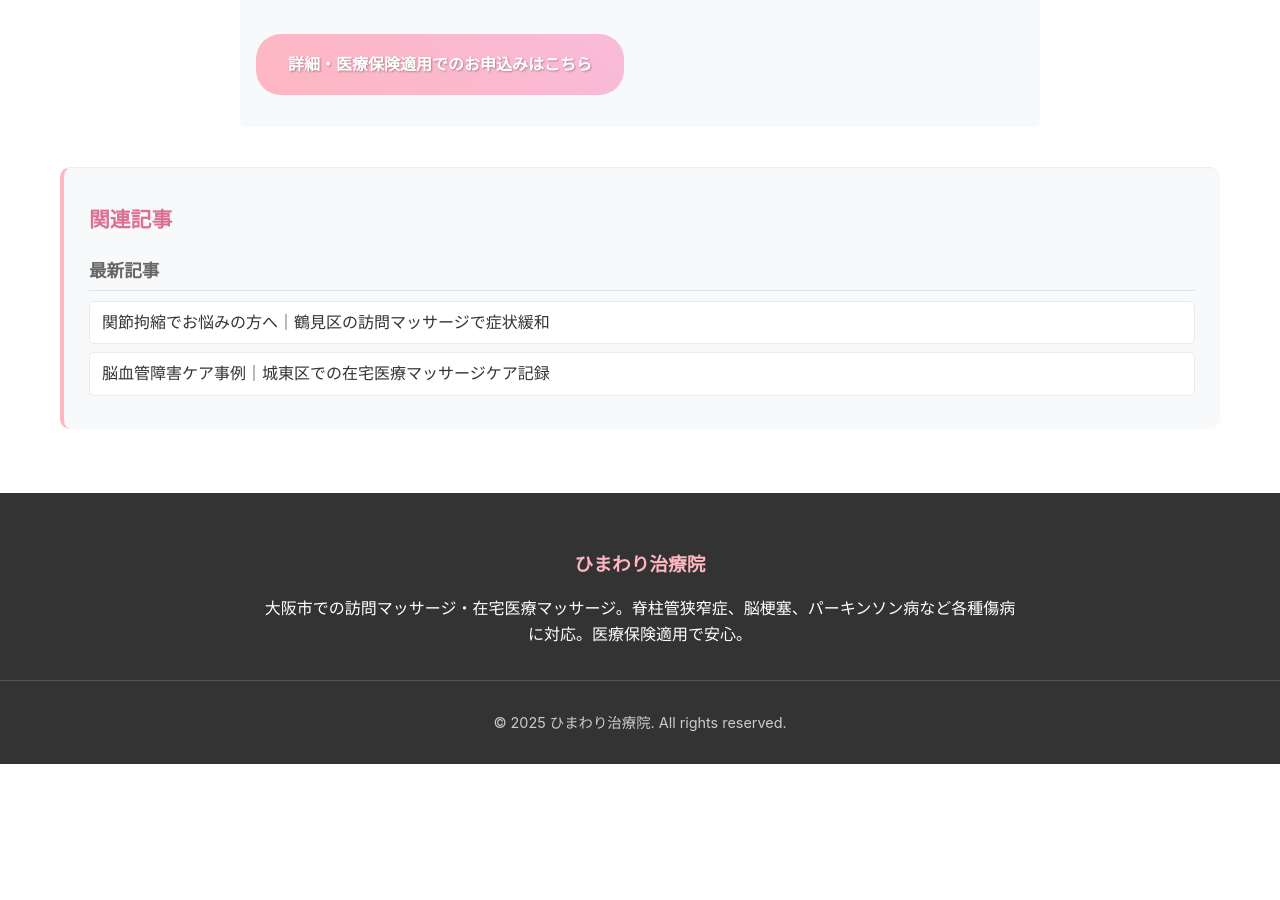
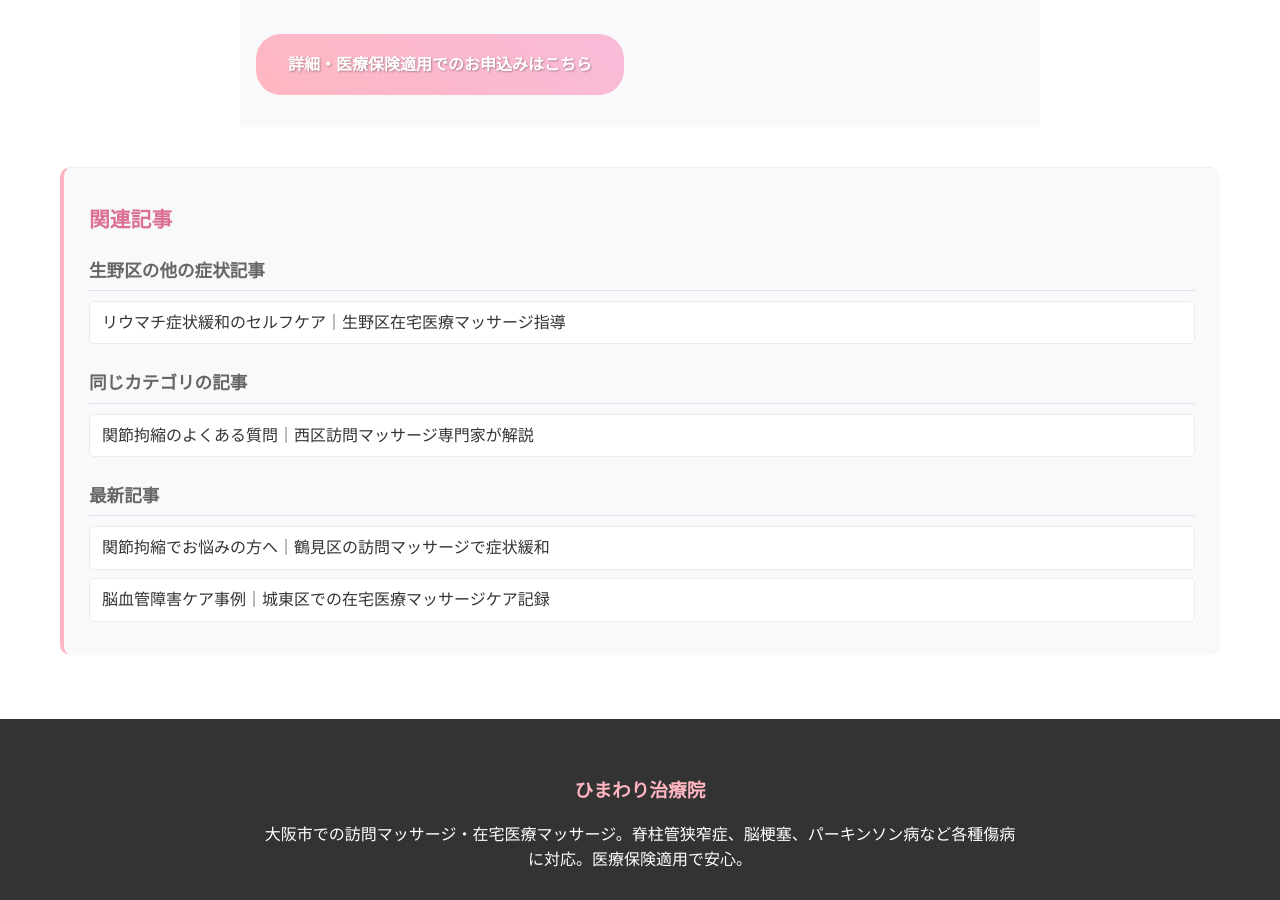
Before and after one commit to satoshi-kemmotsu/blog, a Jekyll site: the page built from _posts/2025-08-02-spinal-stenosis-qa-ikuno.md, in a window 1280 px wide and 900 px high, scrolled down 2017 px. Built offline with Jekyll 4.4.1, drawn with Linux system fonts in a browser that asks for light colours; before the commit the page ends 2781 px from its top, so only the background shows below that.

Commit message:
SEO内部リンク効果を最大化する関連記事表示システム実装
🎯 新機能:
- 同一症状×他地域記事の優先表示
- 同一地域×他症状記事の戦略的表示
- 同一カテゴリ記事による回遊率向上
- インテリジェントなフォールバック機能

🚀 SEO効果:
- 症状別内部リンク強化
- 地域別SEO最適化
- ユーザー回遊率大幅向上
- 検索エンジン評価向上

🤖 Generated with [Claude Code](https://claude.ai/code)

Co-Authored-By: Claude <noreply@anthropic.com>

```diff
--- a/_layouts/post.html
+++ b/_layouts/post.html
@@ -81,6 +81,75 @@ layout: default
 <!-- 関連記事 -->
 <div class="related-posts">
   <h3>関連記事</h3>
+
+  <!-- 同一症状×他地域記事 -->
+  {% if page.tags and page.tags.size > 0 %}
+    {% assign same_condition_posts = site.posts | where_exp: "post", "post.tags contains page.tags[0]" %}
+    {% assign same_condition_filtered = same_condition_posts | where_exp: "post", "post.url != page.url" %}
+    {% if same_condition_filtered.size > 0 %}
+      <div class="related-section">
+        <h4>{{ page.tags[0] }}に関する他地域の記事</h4>
+        <ul class="related-list">
+          {% for post in same_condition_filtered limit:2 %}
+          <li>
+            <a href="{{ post.url | relative_url }}">{{ post.title }}</a>
+          </li>
+          {% endfor %}
+        </ul>
+      </div>
+    {% endif %}
+  {% endif %}
+
+  <!-- 同一地域×他症状記事 -->
+  {% if page.tags and page.tags.size > 1 %}
+    {% assign same_area_posts = site.posts | where_exp: "post", "post.tags contains page.tags[1]" %}
+    {% assign same_area_filtered = same_area_posts | where_exp: "post", "post.url != page.url" %}
+    {% assign same_area_different_condition = same_area_filtered | where_exp: "post", "post.tags[0] != page.tags[0]" %}
+    {% if same_area_different_condition.size > 0 %}
+      <div class="related-section">
+        <h4>{{ page.tags[1] }}の他の症状記事</h4>
+        <ul class="related-list">
+          {% for post in same_area_different_condition limit:2 %}
+          <li>
+            <a href="{{ post.url | relative_url }}">{{ post.title }}</a>
+          </li>
+          {% endfor %}
+        </ul>
+      </div>
+    {% endif %}
+  {% endif %}
+
+  <!-- 同一カテゴリ記事 -->
+  {% if page.categories and page.categories.size > 0 %}
+    {% assign same_category_posts = site.posts | where: "categories", page.categories[0] %}
+    {% assign same_category_filtered = same_category_posts | where_exp: "post", "post.url != page.url" %}
+    {% if same_category_filtered.size > 0 %}
+      <div class="related-section">
+        <h4>同じカテゴリの記事</h4>
+        <ul class="related-list">
+          {% for post in same_category_filtered limit:2 %}
+          <li>
+            <a href="{{ post.url | relative_url }}">{{ post.title }}</a>
+          </li>
+          {% endfor %}
+        </ul>
+      </div>
+    {% endif %}
+  {% endif %}
+
+  <!-- フォールバック：最新記事 -->
+  {% assign total_related = 0 %}
+  {% if page.tags and page.tags.size > 0 %}
+    {% assign same_condition_filtered = site.posts | where_exp: "post", "post.tags contains page.tags[0]" | where_exp: "post", "post.url != page.url" %}
+    {% assign total_related = total_related | plus: same_condition_filtered.size %}
+  {% endif %}
+  {% if page.tags and page.tags.size > 1 %}
+    {% assign same_area_filtered = site.posts | where_exp: "post", "post.tags contains page.tags[1]" | where_exp: "post", "post.url != page.url" %}
+    {% assign same_area_different_condition = same_area_filtered | where_exp: "post", "post.tags[0] != page.tags[0]" %}
+    {% assign total_related = total_related | plus: same_area_different_condition.size %}
+  {% endif %}
+
+  {% if total_related < 2 %}
     <div class="related-section">
       <h4>最新記事</h4>
       <ul class="related-list">
@@ -93,6 +162,7 @@ layout: default
         {% endfor %}
       </ul>
     </div>
+  {% endif %}
 </div>
 
 <style>
```
Lines whose indentation alone changed are shown as unchanged.
